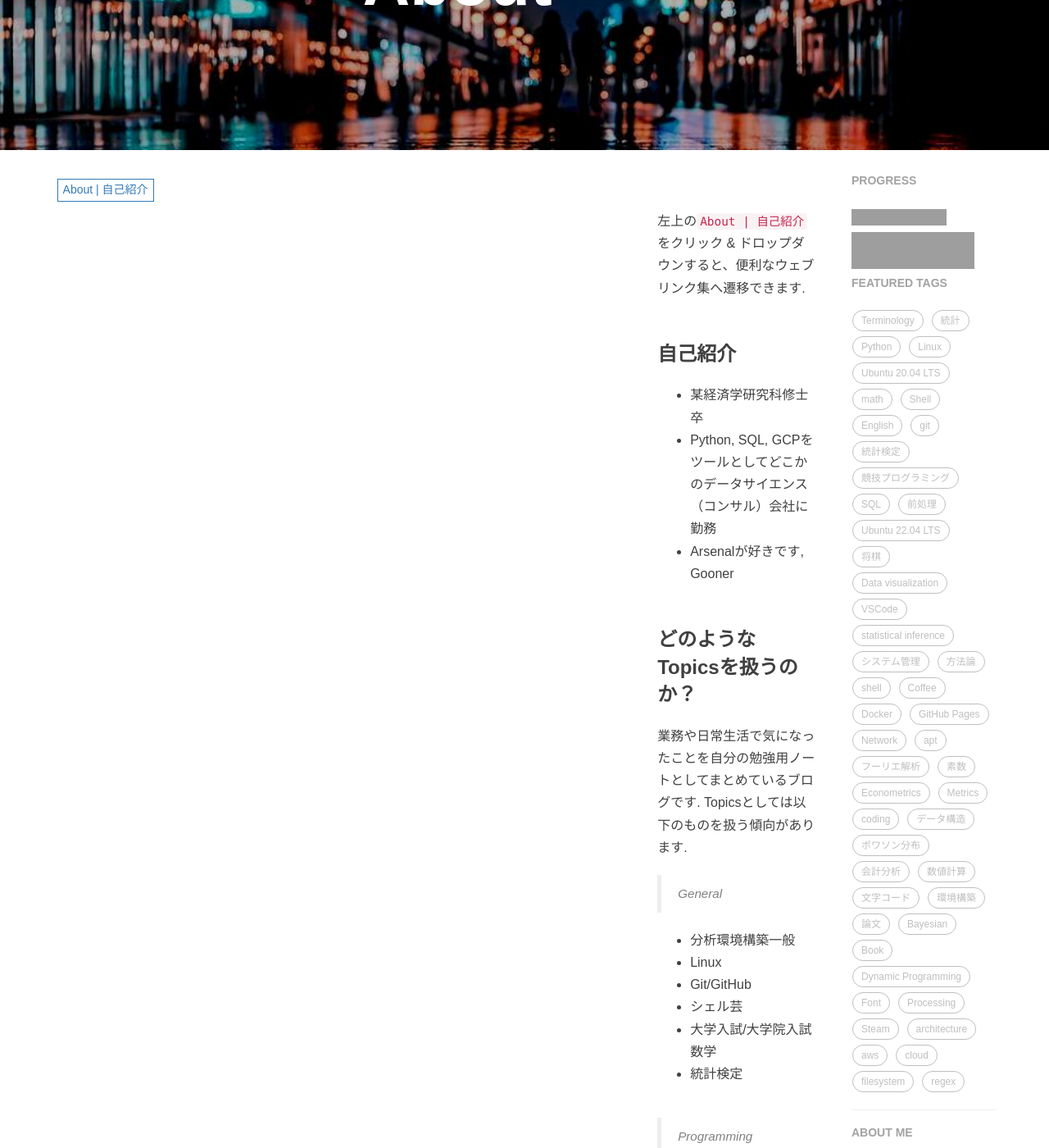
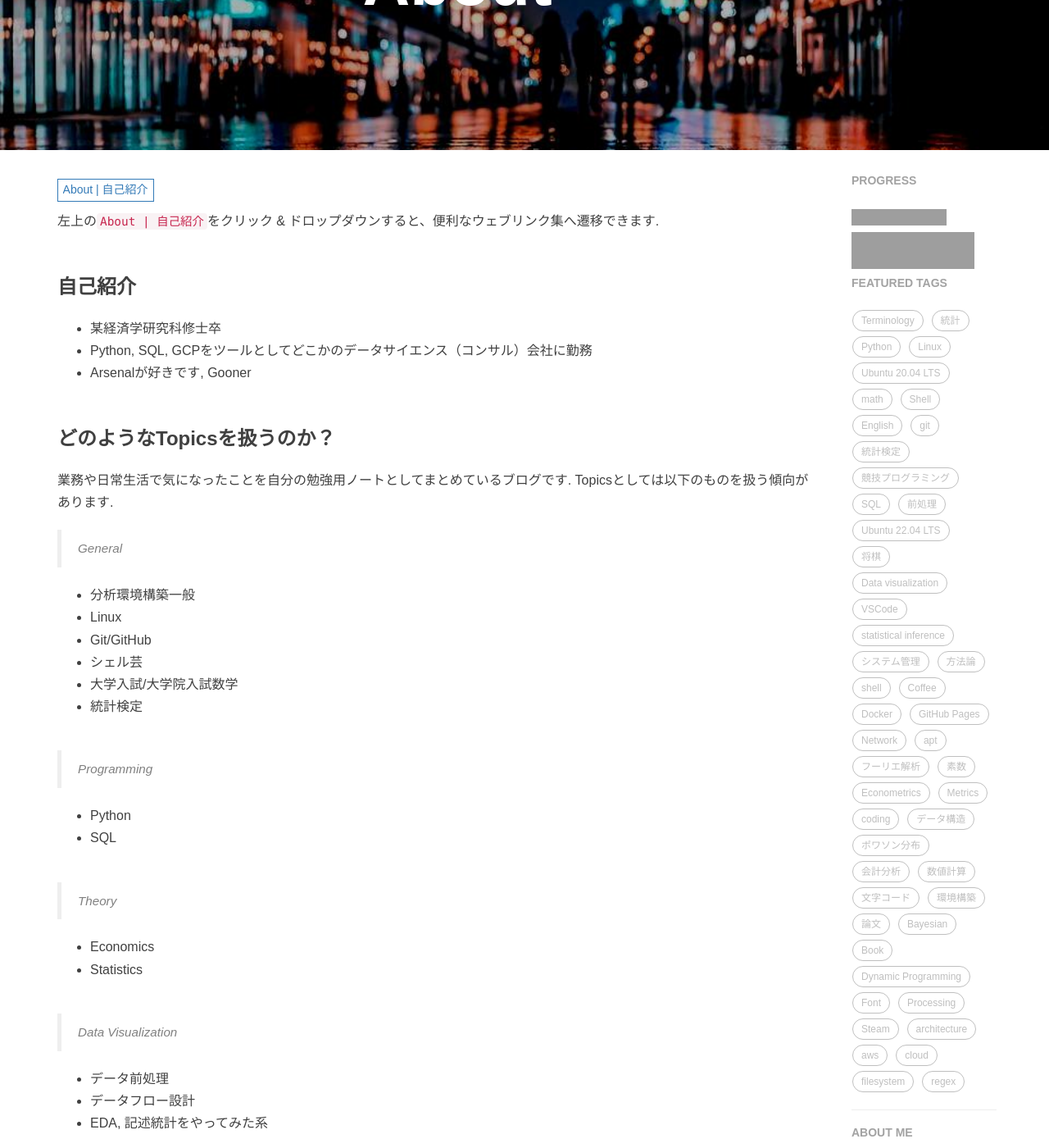
Before and after one commit to RyoNakagami/RyoNakagami.github.io, a Jekyll site: the page built from about.html, in a window 1280 px wide and 1400 px high, scrolled down 215 px. Shown: the whole window at 82% size. Built offline with Jekyll 4.4.1, drawn with Linux system fonts in a browser that asks for light colours; comment, search, counter and statistics services are not loaded; grey boxes are pictures that could not be loaded.

Commit message:
FIX sidebar

```diff
--- a/css/ryo-blog.css
+++ b/css/ryo-blog.css
@@ -1,10 +1,11 @@
 @media (min-width: 1200px) {
-  .post-container,
+  .post-container {
+    padding-right: 5%;
+  }}
   .sidebar-container {
     padding-right: 5%;
     margin-left: 75%;
   }
-}
 @media (min-width: 768px) {
   .post-container {
     padding-right: 5%;
```
Also changed, not shown: css/ryo-blog.min.css.
